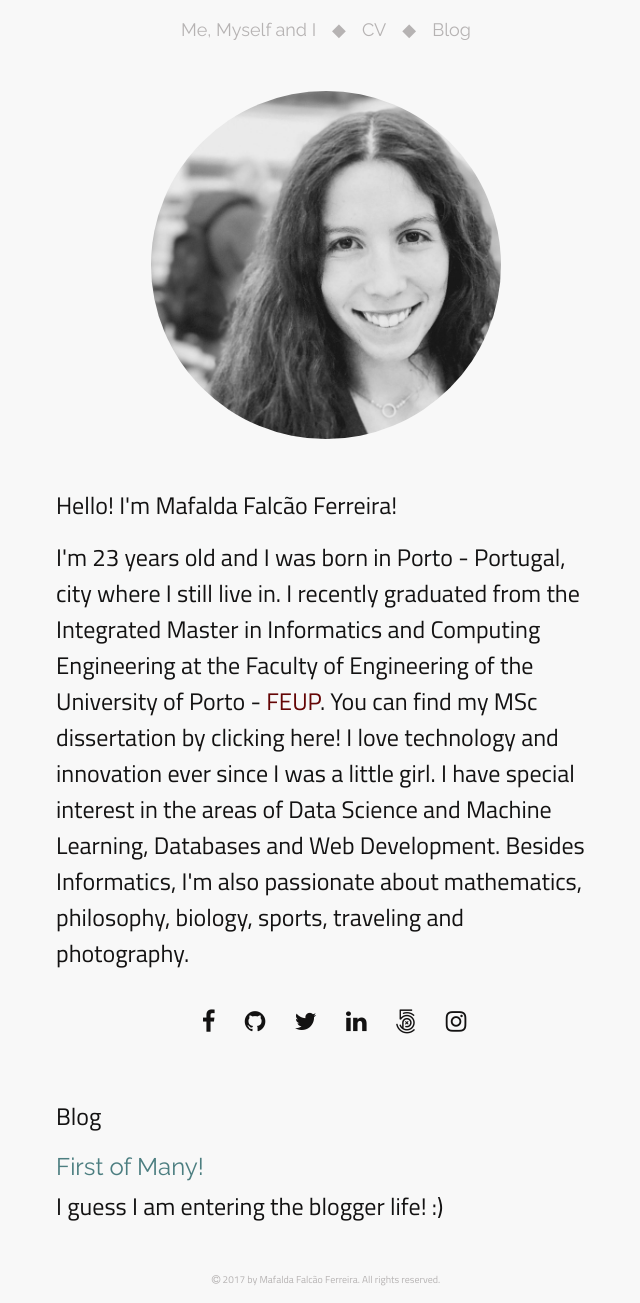
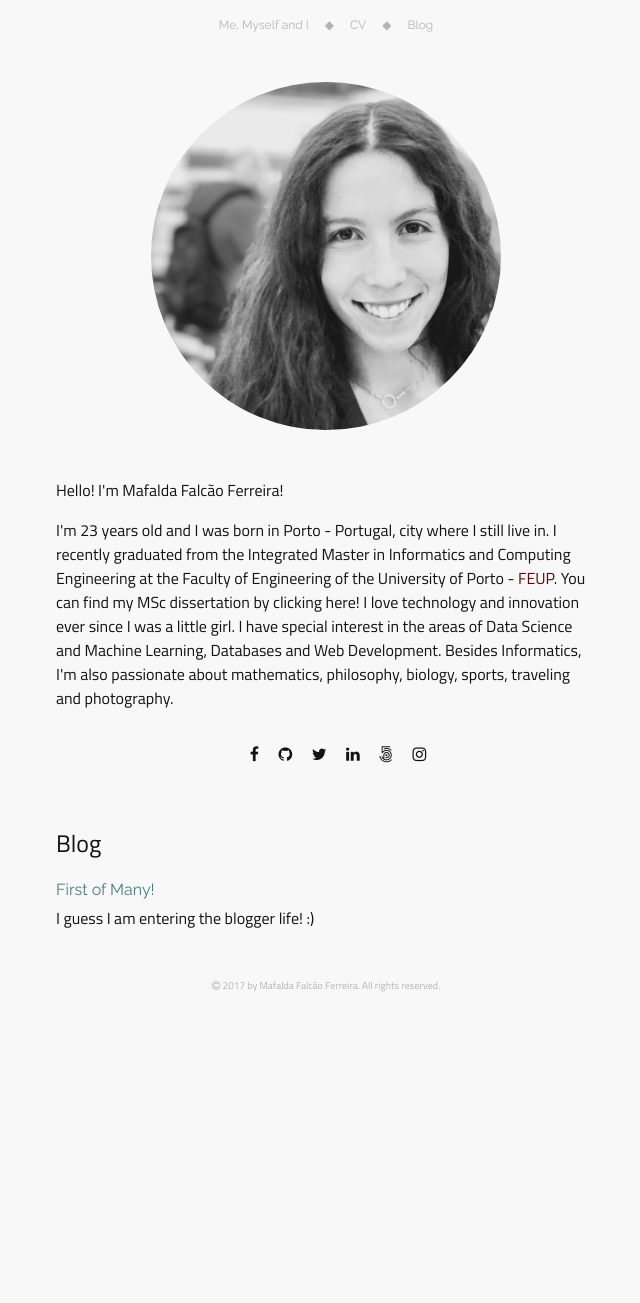
Before and after one commit to mafaldafalcaotvf/mafaldafalcaotvf.github.com, a Jekyll site: the page built from index.html, in a window 1280 px wide. Shown: the whole page, without its empty margins (314-954 px from the left). Built offline with Jekyll 4.4.1, drawn with Linux system fonts in a browser that asks for light colours; nearby versions of some CDN libraries; after the commit the page ends 1009 px from its top, so only the background shows below that.

Commit message:
meh... design details; probably not done yet

```diff
--- a/_layouts/post.html
+++ b/_layouts/post.html
@@ -22,5 +22,5 @@
         </div>
     </div>
 </body>
-
+{% include footer.html %}
 </html>
--- a/_sass/_base.scss
+++ b/_sass/_base.scss
@@ -2,7 +2,6 @@
 
 body {
     font-family: $base-font-family;
-    font-size: 1.5em;
     color: $base-font-color;
     background-color: $background-color;
 }
```
Also changed, not shown: index.html (indentation only).
